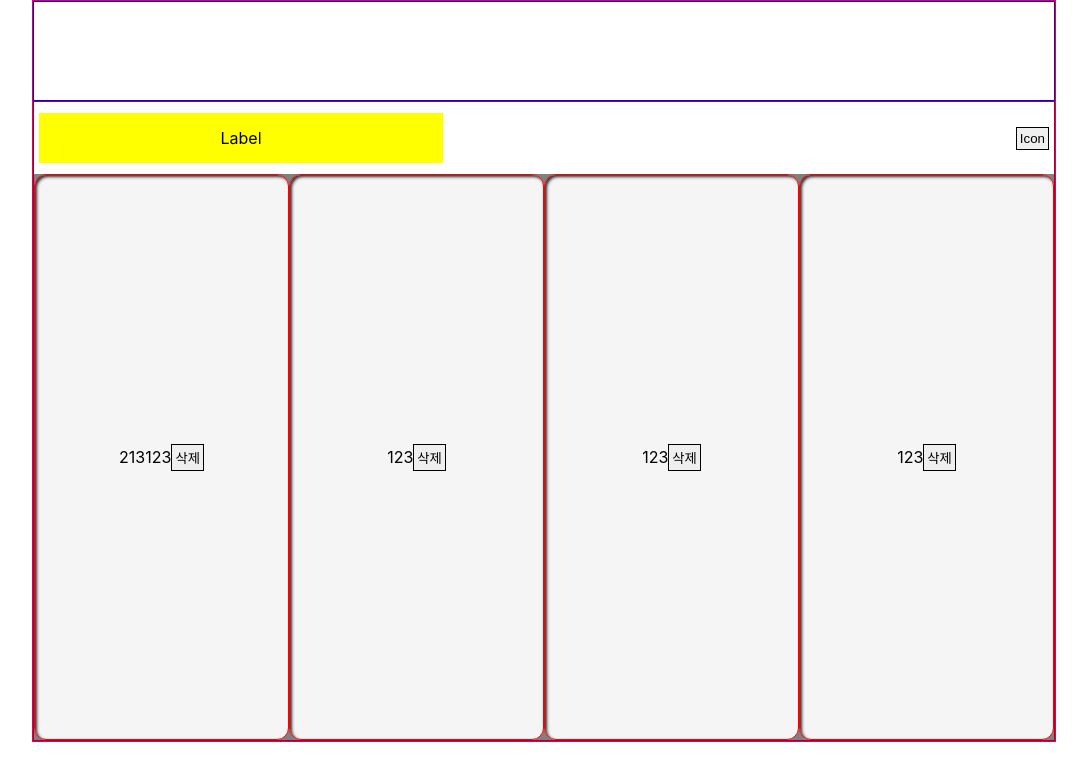
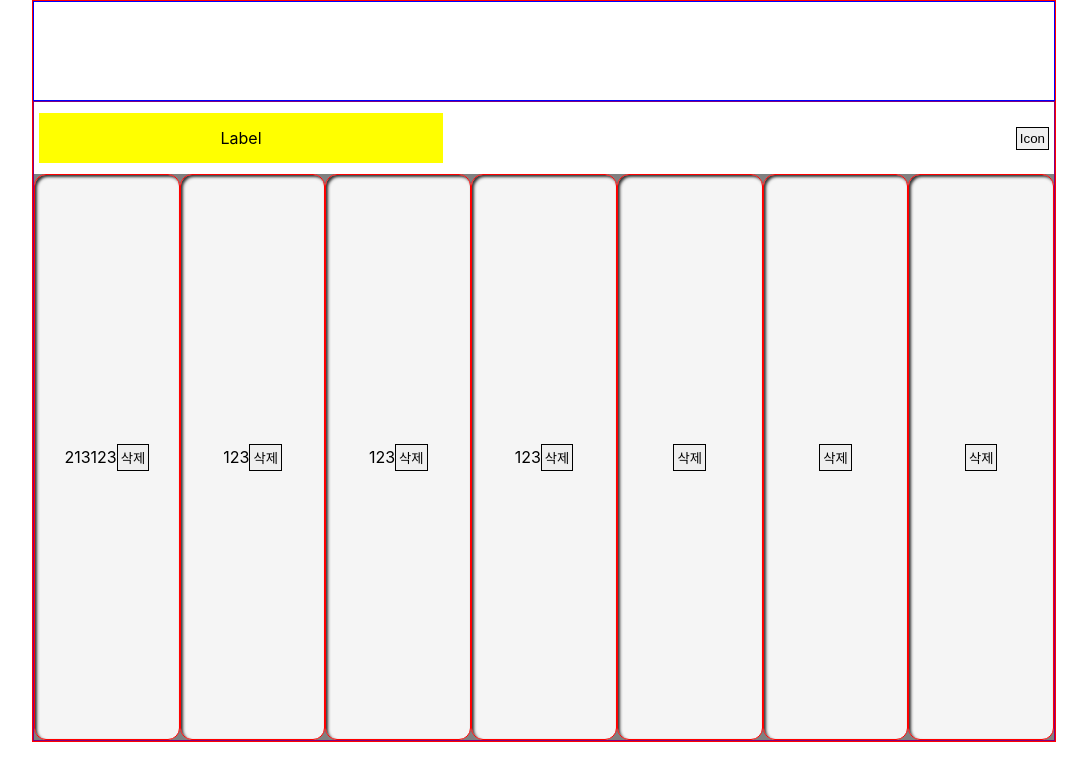
Before and after one commit to hanul-dev/react-team2, a React (Create React App) app: page / in a window 1280 px wide. Shown: the top 780 px of the page, without its empty margins (96-1183 px from the left). Built offline with nearby package versions, Linux system fonts and the light colour scheme; data requests are answered from the project's data file.

Commit message:
12/12 회의 이후 input Issue

```diff
--- a/db.json
+++ b/db.json
@@ -23,6 +23,18 @@
       "content": "123",
       "createdAt": 1670680233799,
       "id": 4
+    },
+    {
+      "createdAt": 1670828160786,
+      "id": 5
+    },
+    {
+      "createdAt": 1670828175627,
+      "id": 6
+    },
+    {
+      "createdAt": 1670828186747,
+      "id": 7
     }
   ],
   "comments": [],
--- a/server/db.json
+++ b/server/db.json
@@ -69,6 +69,12 @@
       "content": "ddd",
       "createdAt": 1670613667296,
       "id": 11
+    },
+    {
+      "title": "123123",
+      "content": "123123123",
+      "createdAt": 1670722005322,
+      "id": 12
     }
   ],
   "comments": [
--- a/src/pages/Intro/element/Modal.js
+++ b/src/pages/Intro/element/Modal.js
@@ -13,7 +13,9 @@ const Modal = ({ modal, onClick }) => {
   const dispatch = useDispatch();
 
   const onCreateHandler = () => {
-    const doc = { ...input, createdAt: Date.now() };
+    const today = new Date();
+    const createdAt = today.toLocaleString("ko");
+    const doc = { ...input, createdAt };
     dispatch(addTodo(doc));
     onClick();
   };
@@ -71,6 +73,17 @@ const Modal = ({ modal, onClick }) => {
 
 export default Modal;
 
+// label => 유틸? 훅?
+// 리액트에서 use 파일앞에 => 그 함수안에서는 리액트 훅을 사용할 수 있음.
+// 리액트 훅은 컴포넌트 함수, use가 붙은 함수에서만 사용 가능
+
+// 라벨을 유틸로 => 라벨을 누르면 전역 상태가 변경되게
+// 라벨을 눌렀을 때 값을 받아오는(axios get) 유틸
+// axios get요청 response가 리듀서 or thunk 상태로 저장
+// => 렌더링
+
+// 훅 만들고 => response return => 화면 렌더링
+
 const StModal = styled.div`
   position: absolute;
   top: 50%;
--- a/src/pages/Intro/hooks/useInput.js
+++ b/src/pages/Intro/hooks/useInput.js
@@ -1,8 +1,8 @@
 import React, { useState } from "react";
 
-const useInput = (a) => {
+const useInput = (inputValue) => {
   const [input, setInput] = useState(
-    a ?? {
+    inputValue ?? {
       title: "",
       content: "",
     }
```
Also changed, not shown: src/pages/Intro/hooks/useAxios.js (+0 -14 lines), src/redux/modules/postSlice.js (line endings or trailing spaces).
